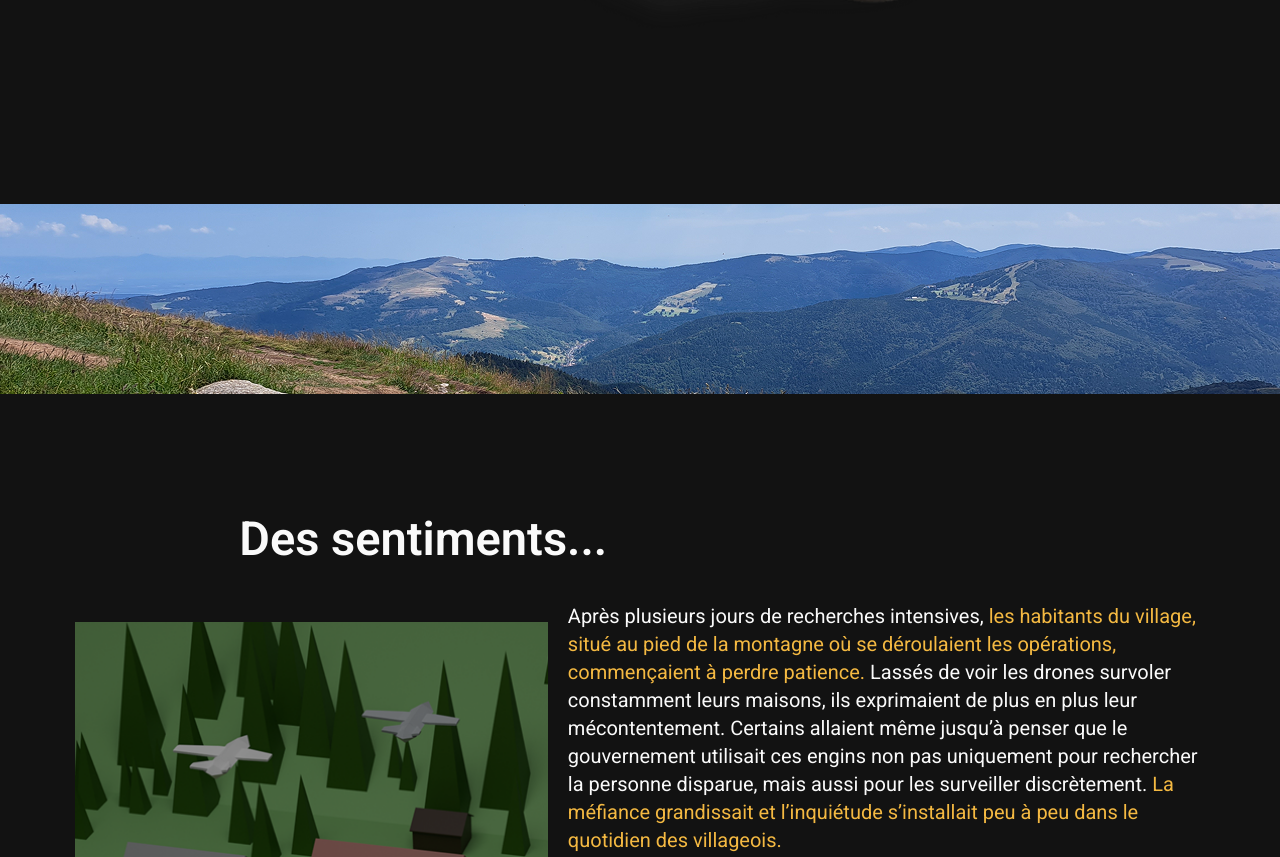
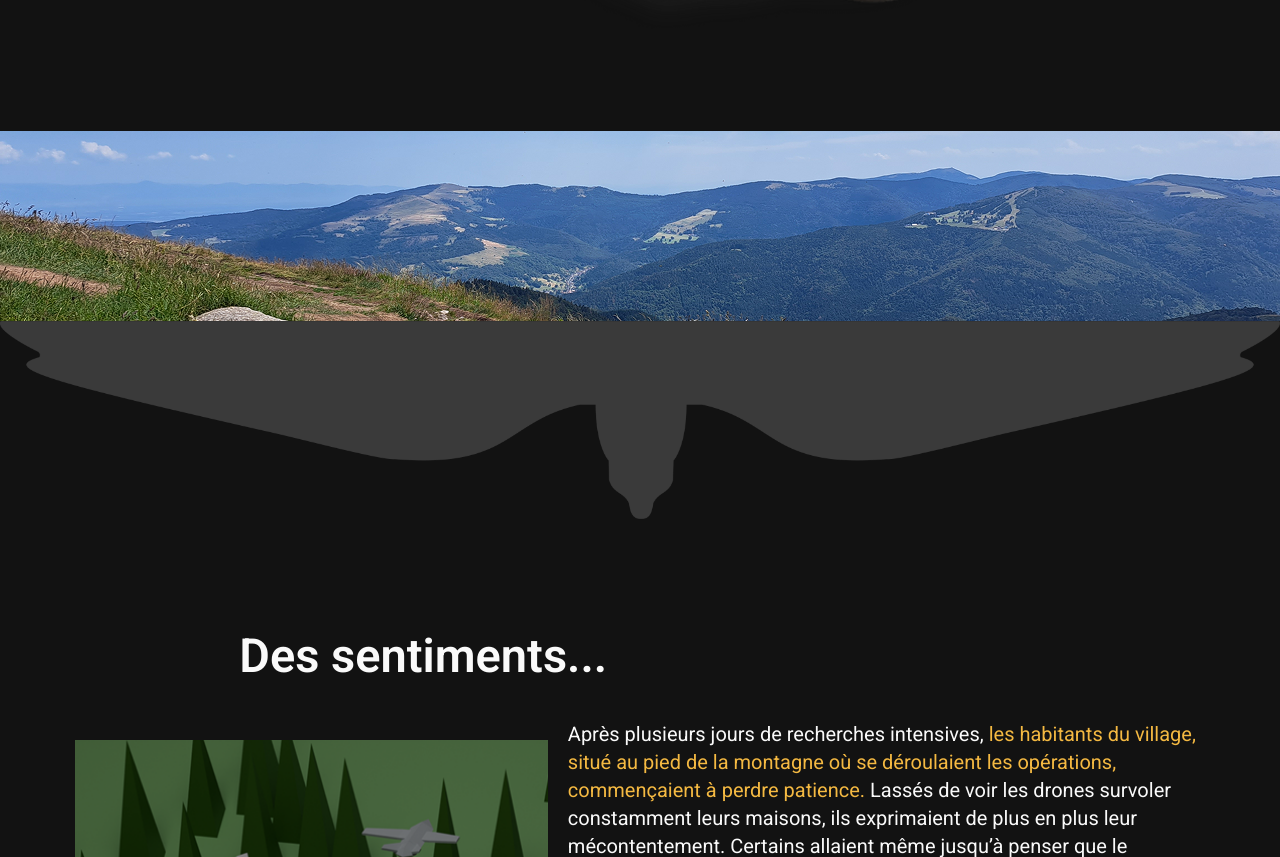
Before and after one commit to Foxx05/DesignFiction, a website: page src/index.html in a window 1280 px wide. Shown: the part 2780-3637 px from the top of the page. Drawn offline with nearby package versions, Linux system fonts and the light colour scheme; files that its build step writes are made by us from their sources.

Commit message:
ajout img oiseau full

```diff
--- a/src/index.html
+++ b/src/index.html
@@ -69,8 +69,10 @@
 
     </section>
 
-
+    <section class="font0">
         <img class="img--full" src="assets/images/paysage_full.png" alt="">
+        <img class="img--full" src="assets/images/bird_fond.png" alt="">
+    </section>
 
 
     <section class="section gridcol gridpc animate-on-scroll">
--- a/src/styles/app.scss
+++ b/src/styles/app.scss
@@ -3,7 +3,12 @@
 html{
     overflow-x: hidden;
 }
-
+section{
+    margin-bottom: 73px;
+}
+.font0{
+    font-size: 0;
+}
 body{
     padding: 0;
     margin: 0;
@@ -122,8 +127,9 @@ p{
     width: 100vw;
     margin-left: calc(-50vw + 50%);
     position: relative;
-    margin-top: 73px;
-    margin-bottom: 73px;
+    margin-top: 0;
+    margin-bottom: 0;
+    font-size: 0;
 }
 
 /* footer footer footer footer footer footer footer footer footer footer footer footer footer footer footer footer footer footer footer footer footer*/
@@ -182,7 +188,7 @@ img{
 .backToTop svg {
     width: 24px;
     height: 24px;
-    fill: white;
+    fill: #fafafa;
 }
 .img--heaj{
     grid-column: 1/3;
```
